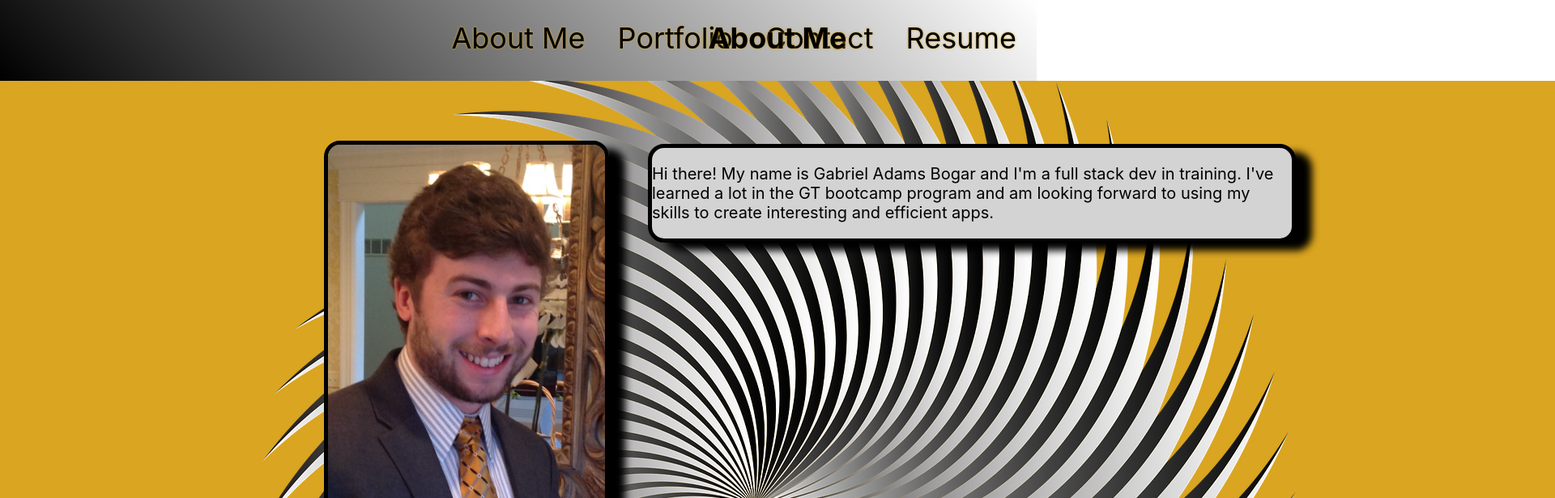
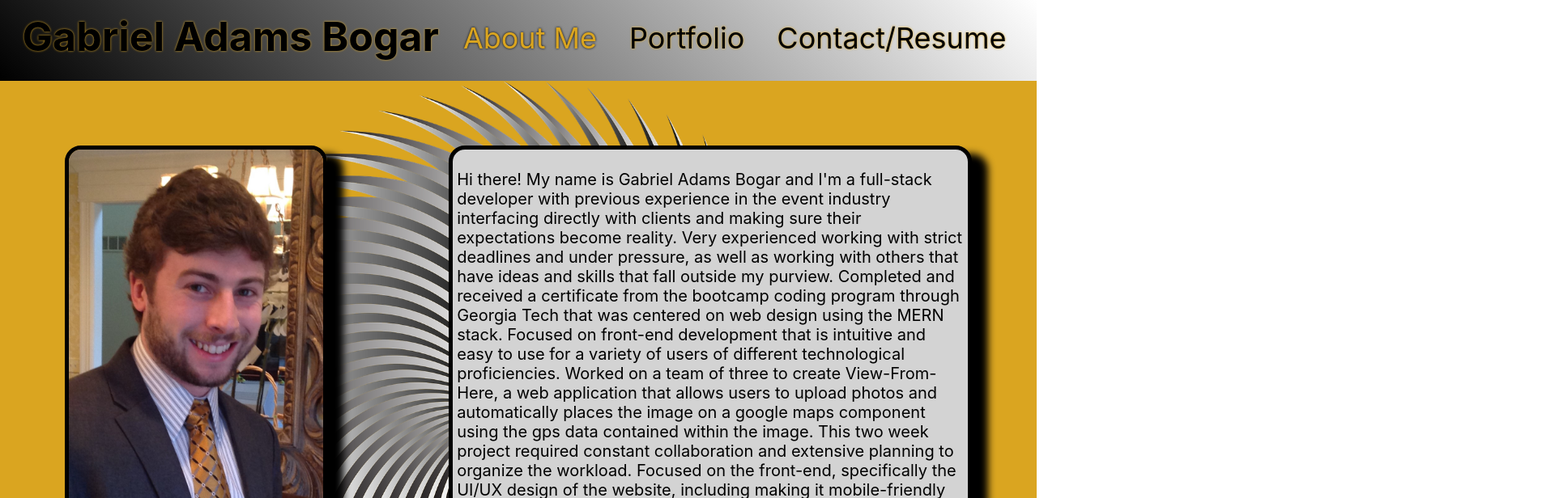
Before and after one commit to gabeab34/GAB-Portfolio, a React (Create React App) app: page / in a window 1280 px wide. Shown: the top 616 px of the page at 81% size, 1920 px wide, since content can reach past the window. Built offline with nearby package versions, Linux system fonts and the light colour scheme.

Commit message:
new resume and portfolio tweaks

```diff
--- a/src/App.css
+++ b/src/App.css
@@ -5,74 +5,75 @@
 }
 
 #bg {
+  display: flex;
   background-color: goldenrod;
   background-image: url(./components/assets/portfolioBG.png);
   background-position: center;
   background-repeat: no-repeat;
-  margin-top: 0px;
-  height: 1080px;
-  width: 1920px;
+  background-size: contain;
+
+  padding: 10vh;
+  padding-bottom: 25vh;
+
+}
+
+img#bg {
+  width: 100%;
 }
 
 .nav-tabs
 {
   display: flex;
-  justify-content: flex-end;
+  justify-content: center;
   padding: 5px;
   background: repeating-linear-gradient( 45deg, black, white );
   height: 100px;
   margin-top: 0px;
   margin-bottom: 0px;
+  width: 100%;
 }
 
-#myName {
-  position: relative;
-  left: -600px;
-  bottom: 20px;
-  top: -20px;
-}
 
-#myPic img {
+
+
+
+img#myPic  {
   display: inline-block;
   max-width: 500px;
-  max-height: 500px;
-  margin-left: 400px;
+  max-height: 460px;
   box-shadow: 20px 10px 10px black;
 }
 
 #aboutMe {
-  display: inline-block;
-  position: relative;
-  top: -500px;
-  left: 200px;
-  margin-left: 600px;
-  max-width: 800px;
-  margin-bottom: 200px;
+  display: flex;
+  margin-left: 150px;
   border: 5px;
+  padding: 5px;
   border-style: solid;
   border-color: black;
   border-radius: 20px;
   background-color: lightgray;
   font-size: 20px;
   box-shadow: 20px 10px 10px black;
+  width: 60%;
+  height: fit-content;
+}
+
+#myName {
+  display: flex;
+  justify-content: left;
+}
+
+h1 {
+  align-content: flex-start;
+  font-size: 50px;
+  text-shadow: 0 0 3px goldenrod;
+  padding: 10px;
+  margin-top: 0;
+
 
 }
 
-h1 {
-  font-size: 50px;
-  text-shadow: 0 0 3px goldenrod;
-}
-
-h2 {
-  position: relative;
-  top: -75px;
-  margin-top: 0px;
-  margin-left: 800px;
-  margin-right: 800px;
-  text-align: center;
-  font-size: 36px;
-  text-shadow: 0 0 3px goldenrod;
-}
 
 h3 {
   margin-left: 25px;
@@ -99,14 +100,18 @@ li::marker{
   font-size: 0;
 }
 
+a.nav-link.active {
+  color: goldenrod;
+  text-shadow: 0 0 3px black;
+}
 /* li a:visited {
   color: purple;
-  text-shadow: 0 0 3px black;
+
 } */
 
 li a:hover {
   color: goldenrod;
-  text-shadow: 0 0 3px black;
+
 }
 
 img {
@@ -121,17 +126,14 @@ img {
 
 
 .project {
-  display: inline-block;
   flex: 1 0 50%;
   flex-direction: row;
+  overflow-wrap:inherit;
   align-items: center;
   text-align: center;
-  /* border-style: groove; */
-  border-width: 10px;
-  height: max-content;
-  width: auto ;
-  margin-left: 100px;
-  margin-right: 50px;
+  margin-left: 10%;
+
+
 
 }
 
@@ -141,6 +143,7 @@ img {
   border-width: 0px;
   border-radius: 1000px;
   box-shadow: 20px 10px 10px black;
+
 
 }
 
@@ -186,25 +189,30 @@ a img:hover {
 #form {
   display: flex;
   flex-direction: column;
+  justify-self: flex-end;
   align-items: center;
   border: 5px;
   border-style: solid;
   border-color: black;
-  margin-left: 700px;
-  margin-right: 700px;
-  padding-top: 20px;
-  padding-bottom: 20px;
+  padding: 20px;
+  padding-Top: 0px;
   background-color: lightgray;
   border-radius: 20px;
   box-shadow: 20px 10px 10px black;
+  margin-left: 35vh;
+  margin-top: 5vh
+
 }
 
 #resume {
   display: flex;
   flex-direction: column;
   /* border-style: solid;
-  border-width: 50px;
+  border-color: black;
+  border-radius: 20px;
   background-color: lightgray; */
+  padding: 15px
+
 }
 
 #skills li {
--- a/src/components/NavTabs.js
+++ b/src/components/NavTabs.js
@@ -32,18 +32,10 @@ function NavTabs({ currentPage, handlePageChange }) {
             onClick={() => handlePageChange('Contact')}
             className={currentPage === 'Contact' ? 'nav-link active' : 'nav-link'}
           >
-            Contact
+            Contact/Resume
           </a>
         </li>
-        <li className="nav-item">
-          <a
-            href="#Resume"
-            onClick={() => handlePageChange('Resume')}
-            className={currentPage === 'Resume' ? 'nav-link active' : 'nav-link'}
-          >
-            Resume
-          </a>
-        </li>
+
       </ul>
   );
 }
--- a/src/components/pages/AboutMe.js
+++ b/src/components/pages/AboutMe.js
@@ -4,14 +4,17 @@ import myPic from '../assets/GAB.jpg'
 export default function AboutMe() {
   return (
     <div id = 'bg'>
-      <h2>About Me</h2>
-        <div id = "myPic">
-          <img id = "myPic" src= {myPic} alt= "Me" />
-        </div>
-          <div id= "aboutMe">
+       <img id = "myPic" src= {myPic} alt= "Me" />
+        <div id= "aboutMe">
             <p>
-            Hi there! My name is Gabriel Adams Bogar and I'm a full stack dev in training.
-            I've learned a lot in the GT bootcamp program and am looking forward to using my skills to create interesting and efficient apps.
+            Hi there! My name is Gabriel Adams Bogar and I'm a full-stack developer with previous experience in the event industry interfacing directly with clients and
+            making sure their expectations become reality. Very experienced working with strict deadlines and under pressure, as well as working with others that have ideas
+            and skills that fall outside my purview. Completed and received a certificate from the bootcamp coding program through Georgia Tech that was centered on web design
+            using the MERN stack. Focused on front-end development that is intuitive and easy to use for a variety of users of different technological proficiencies.
+            Worked on a team of three to create View-From-Here, a web application that allows users to upload photos and automatically places the image on a google maps component
+            using the gps data contained within the image. This two week project required constant collaboration and extensive planning to organize the workload. Focused on the front-end,
+            specifically the UI/UX design of the website, including making it mobile-friendly and easy to understand for a new user. Looking to work on a team of designers and programmers
+            that know how to leverage their strengths and weaknesses in a collaborative fashion to create interesting and intuitive applications.
            </p>
           </div>
     </div>
--- a/src/components/pages/Contact.js
+++ b/src/components/pages/Contact.js
@@ -49,16 +49,30 @@ export default function Contact() {
 
   return (
     <div id='bg'>
-      <h2>Contact Me</h2>
+        <div id= "resume">
+          <h3>Proficiencies:</h3>
+          <ul id= "skills">
+          <li>HTML</li>
+          <li>CSS</li>
+          <li>noSQL</li>
+          <li>Mongo</li>
+          <li>Express</li>
+          <li>React</li>
+          <li>Node</li>
+          <p id="resumeDl">Download Resume <a href="https://github.com/gabeab34/gab-portfolio/blob/main/docs/ResumePDF.pdf">Here</a></p>
+      </ul>
+    </div>
       <div id="contact">
         <form id="form">
+          <h3>Send me an email!</h3>
+          <p><a href = "mailto: gabeab34@gmail.com">gabeab34@gmail</a></p>
           <input type="hidden" name="contact" />
-          <label>Name</label>
-          <input type="text" name="name" />
-          <label>Email</label>
+          <label>Subject</label>
+          <input type="text" name="subject" />
+          <label> Your Email</label>
           <input type="email" name="email" defaultValue={email} />
           <label>Message</label>
-          <textarea name="message" defaultValue={message}></textarea>
+          <textarea name="message" rows="15" cols="50" defaultValue={message}></textarea>
           <button
             data-testid="button"
             className="btn btn-outline-dark"
--- a/src/components/pages/PortfolioV2.js
+++ b/src/components/pages/PortfolioV2.js
@@ -6,7 +6,6 @@ import Projects from '../../data/Projects.js';
 export default function Portfolio() {
   return (
     <div id= 'bg'>
-      <h2>My Work</h2>
     <main>
         <div className="project">
           {Projects.map((project) => (
--- a/src/components/pages/Resume.js
+++ b/src/components/pages/Resume.js
@@ -3,7 +3,6 @@ import React from 'react';
 export default function Resume() {
   return (
     <div id = 'bg'>
-      <h2>Resume</h2>
         <div id= "resume">
           <h3>Proficiencies:</h3>
           <ul id= "skills">
@@ -14,7 +13,7 @@ export default function Resume() {
           <li>Express</li>
           <li>React</li>
           <li>Node</li>
-          <p id="resumeDl">Download Resume <a href="https://github.com/gabeab34/gab-portfolio/blob/main/docs/ResumePDF.pdf">Here</a></p>
+          <p id="resumeDl">Download Resume <a href="https://github.com/gabeab34/gab-portfolio/blob/main/docs/Resume.docx.pdf">Here</a></p>
       </ul>
     </div>
     </div>
```
Also changed, not shown: 2 other files (tests, documents, lock files or other folders).
